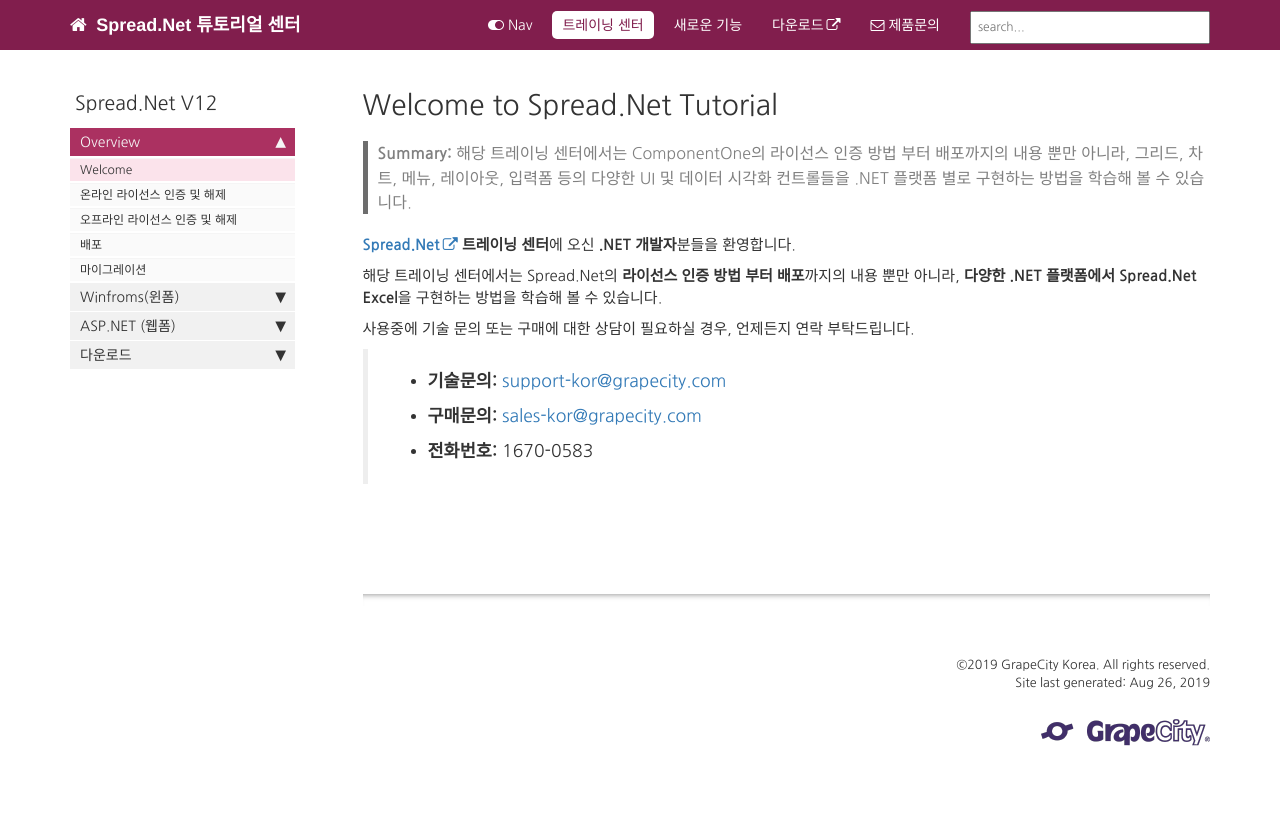
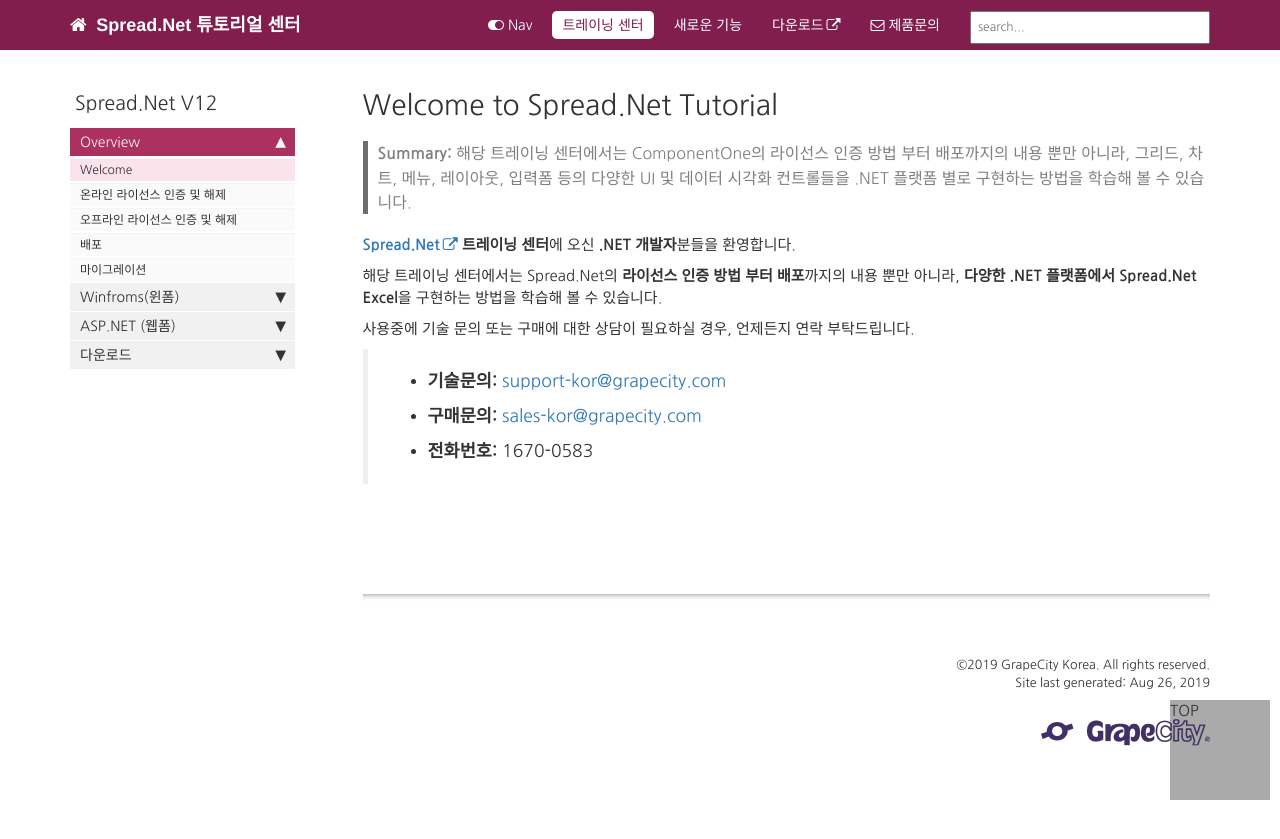
Before and after one commit to grapecity-korea/SP.NETraining.github.io, a Jekyll site: the page built from index.md, in a window 1280 px wide. Shown: the top 839 px of the page. Built offline with Jekyll 4.4.1, drawn with Linux system fonts in a browser that asks for light colours; comment, search, counter and statistics services are not loaded.

Commit message:
top버튼 추가

```diff
--- /dev/null
+++ b/_includes/topButton.html
@@ -0,0 +1,3 @@
+<div id="top">
+    TOP
+</div>
--- a/_layouts/page.html
+++ b/_layouts/page.html
@@ -65,4 +65,6 @@ layout: default
 
 {{site.data.alerts.hr_shaded}}
 
+{% include topButton.html %}
+
 {% include footer.html %}
--- a/css/theme-gck.css
+++ b/css/theme-gck.css
@@ -168,3 +168,12 @@ li.sidebarTitle {
 div#tg-sb-content h1 {
   font-size: 28px;
 }
+
+#top{
+  position: fixed;
+  right: 10px;
+  bottom: 100px;
+  width: 100px;
+  height: 100px;
+  background-color: #aaa;
+}
```
